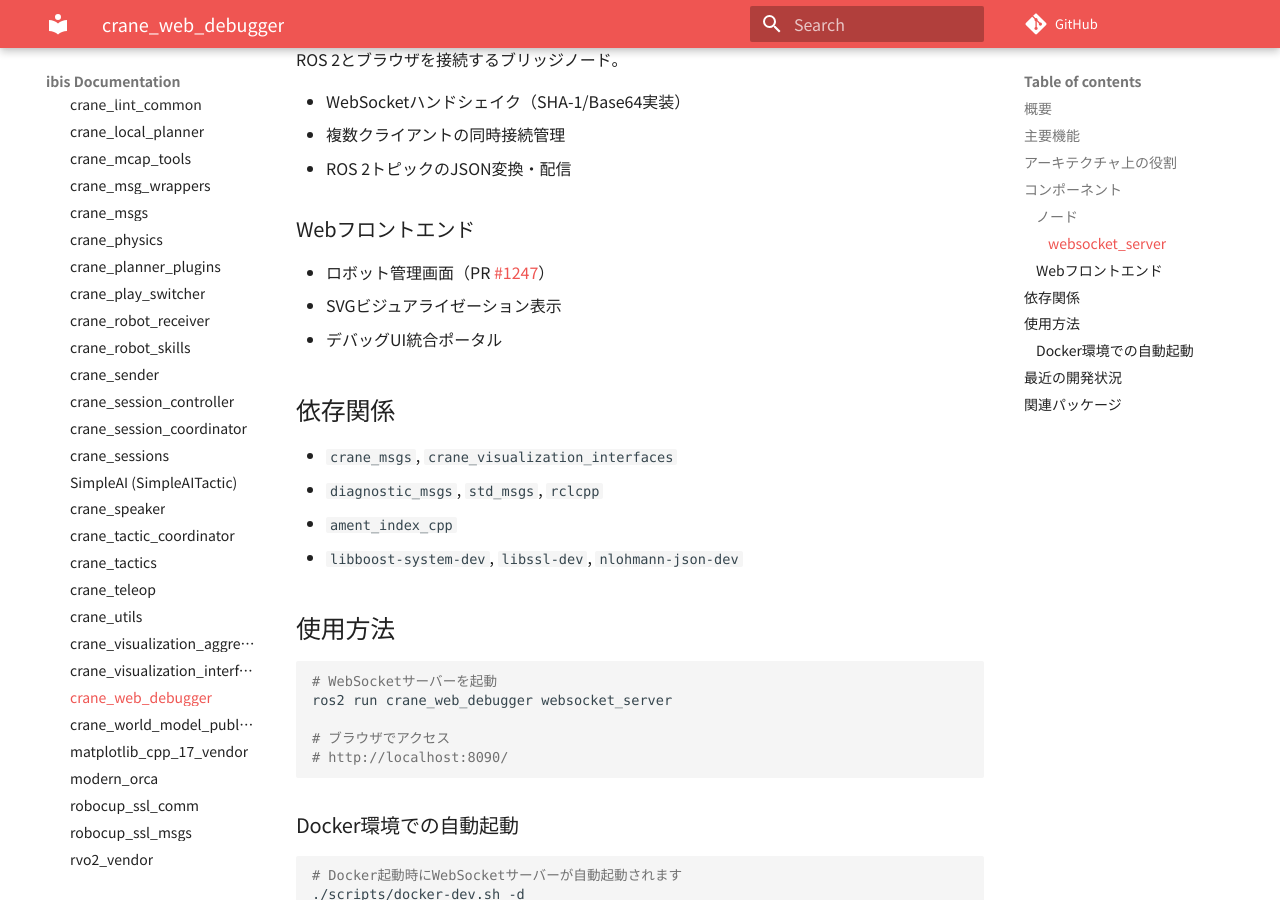
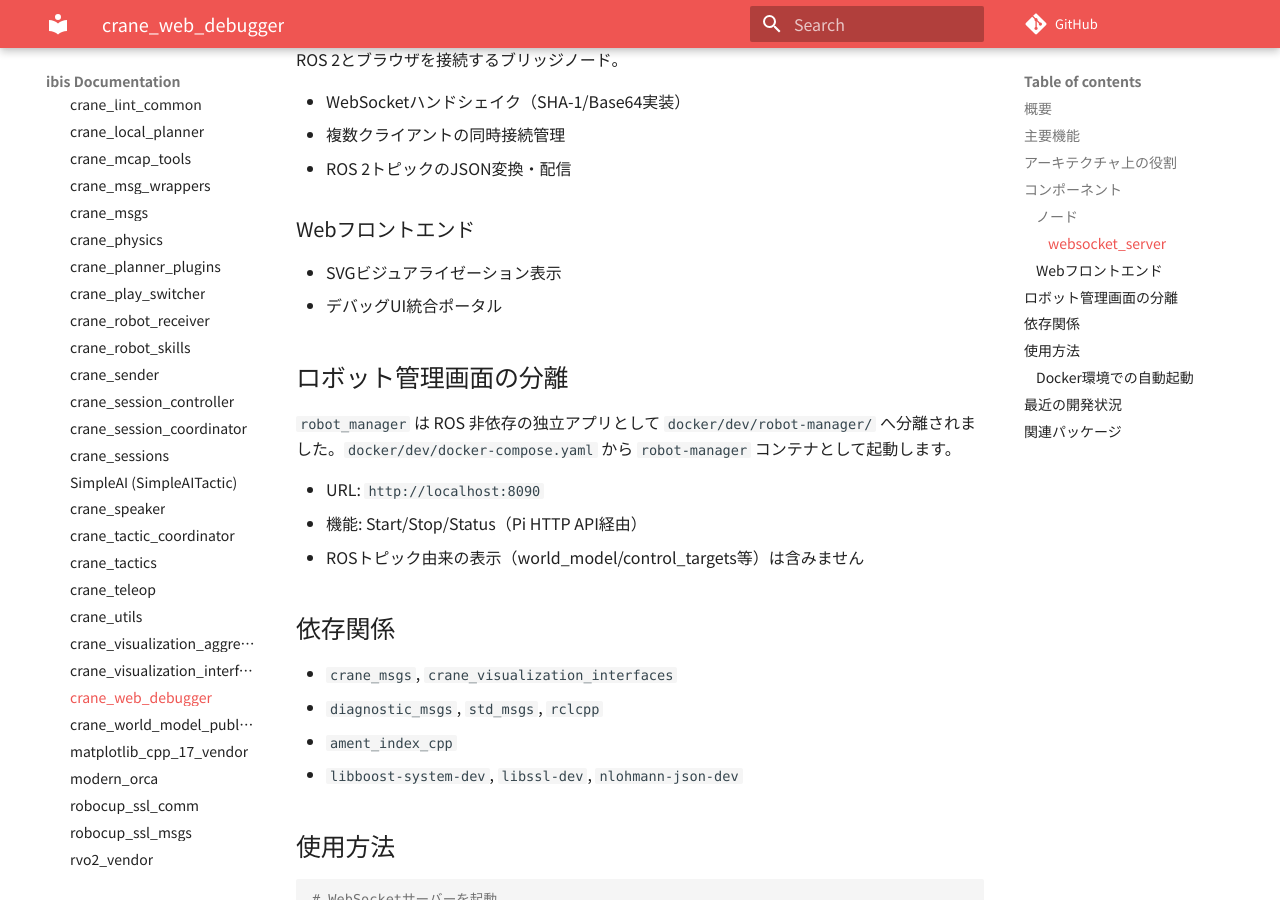
Before and after one commit to ibis-ssl/ibis_documentation, an MkDocs documentation site: the page built from docs/ai/packages/crane_web_debugger.md, in a window 1280 px wide and 900 px high, scrolled down 1025 px. Built offline with MkDocs 1.6.1 and Material for MkDocs 9.7.7, drawn with Linux system fonts in a browser that asks for light colours; nearby versions of some CDN libraries; some web fonts are replaced; comment, search, counter and statistics services are not loaded.

Commit message:
🔄 synced local 'docs/ai' with remote 'docs'

```diff
--- a/docs/ai/packages/crane_web_debugger.md
+++ b/docs/ai/packages/crane_web_debugger.md
@@ -37,9 +37,18 @@ ROS 2とブラウザを接続するブリッジノード。
 
 ### Webフロントエンド
 
-- ロボット管理画面（PR #1247）
 - SVGビジュアライゼーション表示
 - デバッグUI統合ポータル
+
+## ロボット管理画面の分離
+
+`robot_manager` は ROS 非依存の独立アプリとして `docker/dev/robot-manager/`
+へ分離されました。`docker/dev/docker-compose.yaml` から
+`robot-manager` コンテナとして起動します。
+
+- URL: `http://localhost:8090`
+- 機能: Start/Stop/Status（Pi HTTP API経由）
+- ROSトピック由来の表示（world_model/control_targets等）は含みません
 
 ## 依存関係
 
```
